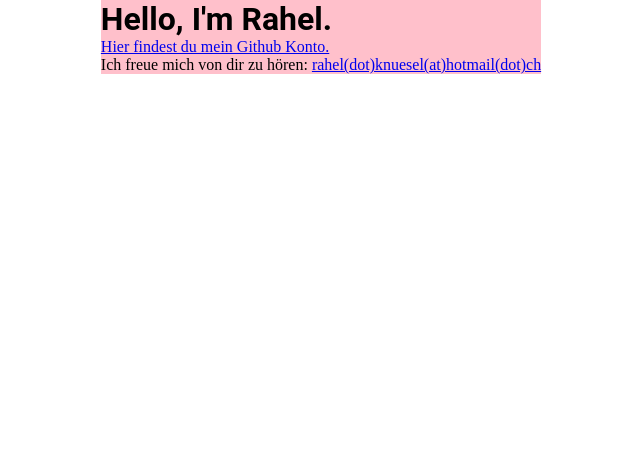
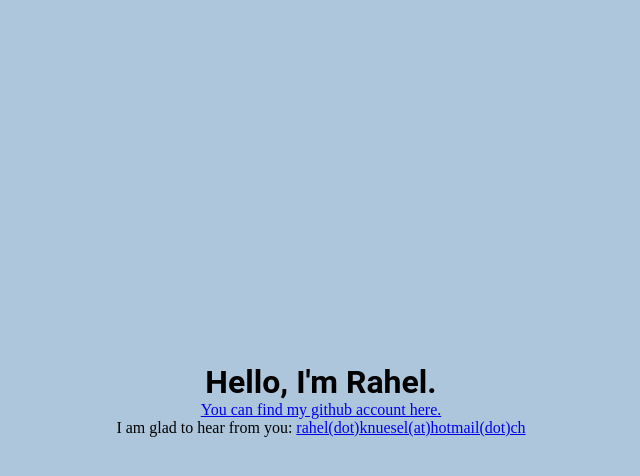
Before and after one commit to rahel510/Entwicklung-eigene-website, a plain HTML site: page index.html in a window 1280 px wide. Shown: the whole page, without its empty margins (319-959 px from the left). Drawn offline with Linux system fonts and the light colour scheme.

Commit message:
Backgroundcolor adapted

```diff
--- a/index.html
+++ b/index.html
@@ -1,17 +1,23 @@
 <!DOCTYPE html>
 <html lang="en">
   <head>
-  <meta charset="UTF-8">
-  <meta name="viewport" content="width=device-width, initial-scale=1.0">
-  <title>Document</title>
-  <link rel="stylesheet" href="stylesheet.css">
+    <meta charset="UTF-8" />
+    <meta name="viewport" content="width=device-width, initial-scale=1.0" />
+    <title>Rahel Knüsel</title>
+    <link rel="stylesheet" href="style.css" />
   </head>
   <body>
     <div class="flexbox">
       <h1>Hello, I'm Rahel.</h1>
-
-  <a href="https://github.com/rahel510">Hier findest du mein Github Konto.</a>
-  <p>Ich freue mich von dir zu hören: <a href="mailto:rahel.knuesel@hotmail.ch">rahel(dot)knuesel(at)hotmail(dot)ch</a></p>
+      <a href="https://github.com/rahel510"
+        >You can find my github account here.</a
+      >
+      <p>
+        I am glad to hear from you:
+        <a href="mailto:rahel.knuesel@hotmail.ch"
+          >rahel(dot)knuesel(at)hotmail(dot)ch</a
+        >
+      </p>
     </div>
   </body>
 </html>
--- /dev/null
+++ b/style.css
@@ -0,0 +1,22 @@
+* {
+  padding: 0;
+  margin: 0;
+  box-sizing: border-box;
+}
+@import url("https://fonts.googleapis.com/css2?family=Roboto:wght@400;500;700&display=swap");
+
+h1 {
+  font-family: Roboto;
+  font-weight: 700;
+}
+
+body {
+  background-color: #aec6db;
+  display: flex;
+  justify-content: center;
+  align-items: center;
+  height: 100vh;
+}
+.flexbox {
+  text-align: center;
+}
--- a/stylesheet.css
+++ /dev/null
@@ -1,20 +0,0 @@
-* {
-  padding: 0;
-  margin: 0;
-}
-@import url('https://fonts.googleapis.com/css2?family=Roboto:wght@400;500;700&display=swap');
-
-h1{
-  font-family: Roboto;
-  font-weight: 700;
-}
-
-body{
-  display: flex;
-  justify-content: center;
-  align-items: flex-end;
-}
-.flexbox{
-  background-color: pink;
-}
-/* wie kann ich das div vertikal zentrieren? kommt es darauf an, dass es nur ein div ist? */
```
Lines whose indentation alone changed are shown as unchanged.
